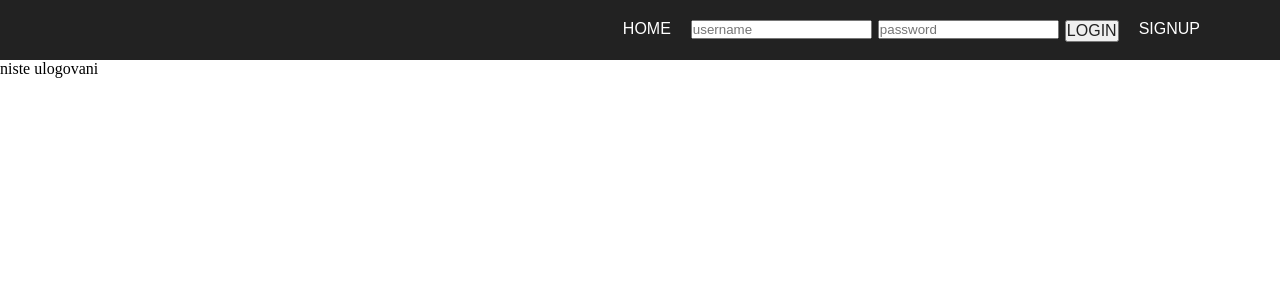
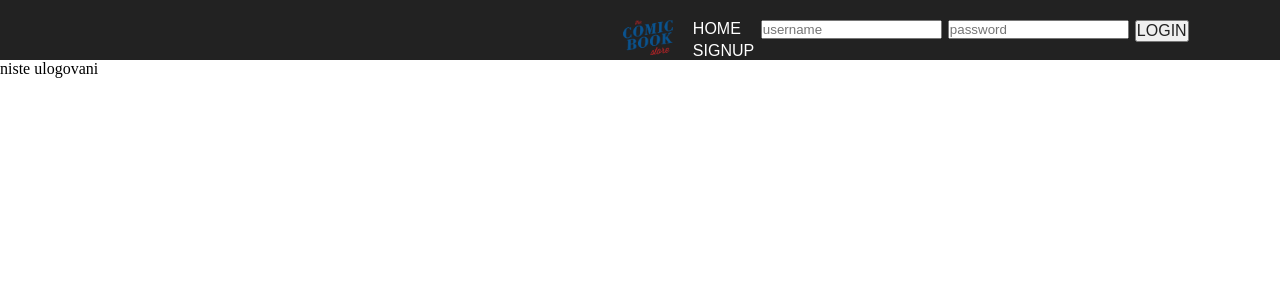
Before and after one commit to aleksandarmilenovic/the-comic-book-store, a PHP site: page /index.php in a window 1280 px wide. Shown: the top 300 px of the page. Run offline with PHP 8.4, Linux system fonts and the light colour scheme.

Commit message:
logo added

```diff
--- a/header.php
+++ b/header.php
@@ -13,7 +13,9 @@ session_start();
   <body>
   <header>
     <nav>
-      <ul>
+      <ul><div id = "slika">
+        <li><img src="logo.png" width="50" height="35"></li>
+          </div>
         <li><a href="index.php">HOME</a></li>
         <?php
         if(isset($_SESSION['id'])){
```
Also changed, not shown: logo.png (added).
